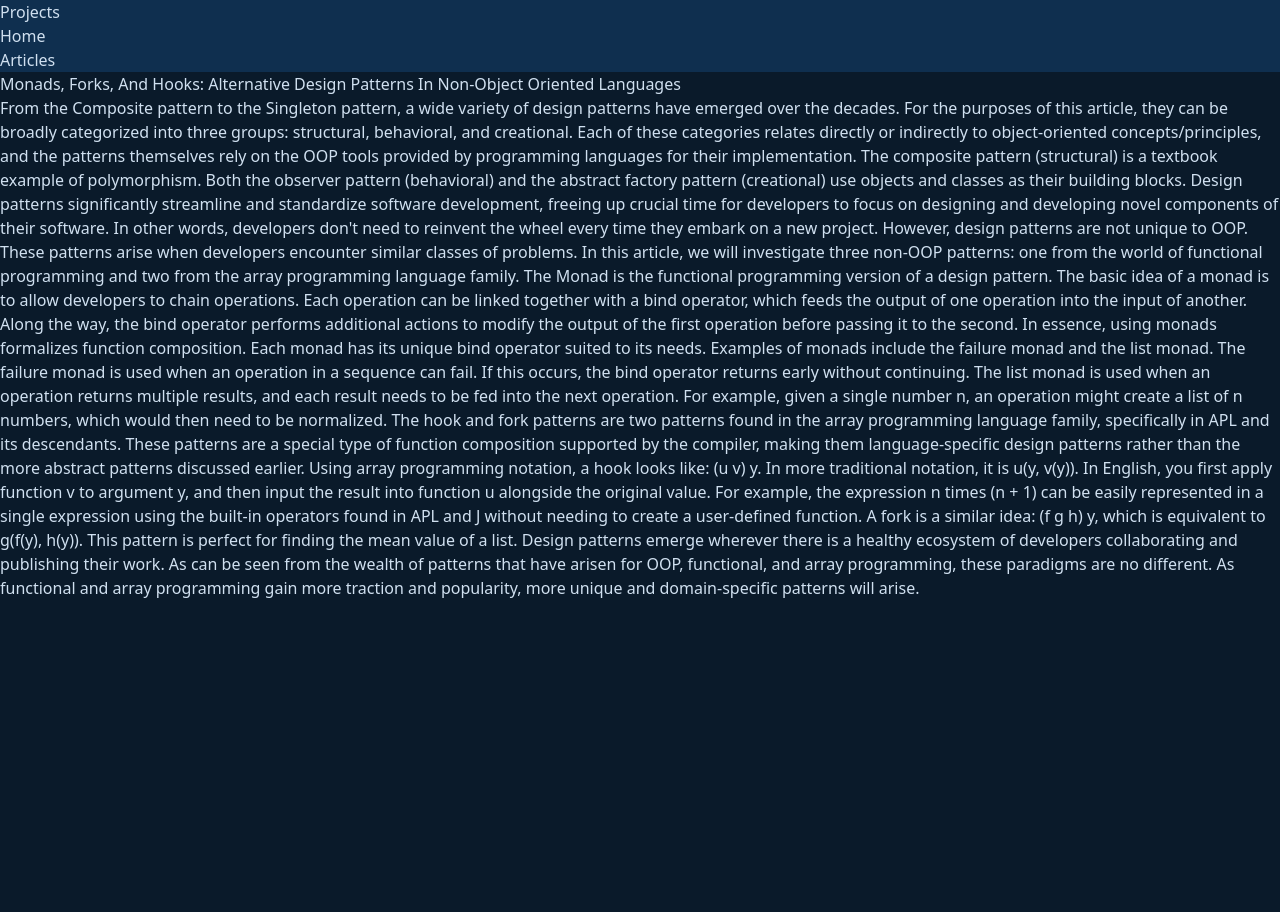
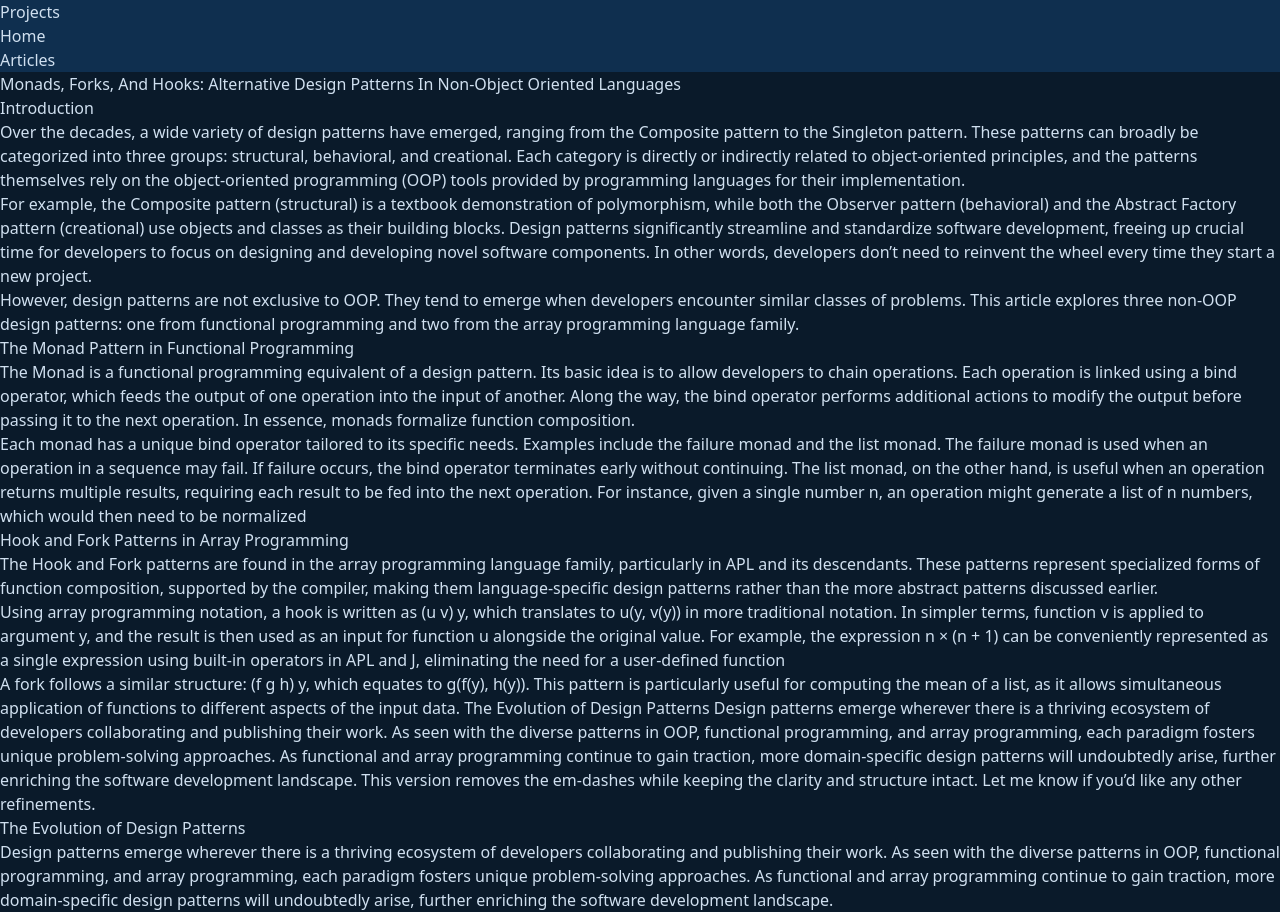
Before and after one commit to CAD-CS/CAD-CS.github.io, a Next.js app: page /articles/alternative-designs in a window 1280 px wide. Before the commit the page ends 800 px from the top, so only its background shows below. Built offline with nearby package versions, Linux system fonts and the light colour scheme.

Commit message:
updated articles

```diff
--- a/src/app/articles/alternative-designs/page.tsx
+++ b/src/app/articles/alternative-designs/page.tsx
@@ -1,4 +1,5 @@
 import ContentBox from "@/app/_components/ContentBox";
+import ContentHeader from "@/app/_components/ContentHeader";
 import ContentParagraph from "@/app/_components/ContentParagraph";
 import PageHeader from "@/app/_components/PageHeader";
 import { Metadata } from "next";
@@ -15,58 +16,97 @@ export default function AlternativeDesigns() {
         Oriented Languages
       </PageHeader>
       <ContentBox>
+        <ContentHeader>Introduction</ContentHeader>
         <ContentParagraph>
-          From the Composite pattern to the Singleton pattern, a wide variety of
-          design patterns have emerged over the decades. For the purposes of
-          this article, they can be broadly categorized into three groups:
-          structural, behavioral, and creational. Each of these categories
-          relates directly or indirectly to object-oriented concepts/principles,
-          and the patterns themselves rely on the OOP tools provided by
-          programming languages for their implementation. The composite pattern
-          (structural) is a textbook example of polymorphism. Both the observer
-          pattern (behavioral) and the abstract factory pattern (creational) use
-          objects and classes as their building blocks. Design patterns
-          significantly streamline and standardize software development, freeing
-          up crucial time for developers to focus on designing and developing
-          novel components of their software. In other words, developers
-          don&#39;t need to reinvent the wheel every time they embark on a new
-          project. However, design patterns are not unique to OOP. These
-          patterns arise when developers encounter similar classes of problems.
-          In this article, we will investigate three non-OOP patterns: one from
-          the world of functional programming and two from the array programming
-          language family. The Monad is the functional programming version of a
-          design pattern. The basic idea of a monad is to allow developers to
-          chain operations. Each operation can be linked together with a bind
-          operator, which feeds the output of one operation into the input of
-          another. Along the way, the bind operator performs additional actions
-          to modify the output of the first operation before passing it to the
-          second. In essence, using monads formalizes function composition. Each
-          monad has its unique bind operator suited to its needs. Examples of
-          monads include the failure monad and the list monad. The failure monad
-          is used when an operation in a sequence can fail. If this occurs, the
-          bind operator returns early without continuing. The list monad is used
-          when an operation returns multiple results, and each result needs to
-          be fed into the next operation. For example, given a single number n,
-          an operation might create a list of n numbers, which would then need
-          to be normalized. The hook and fork patterns are two patterns found in
-          the array programming language family, specifically in APL and its
-          descendants. These patterns are a special type of function composition
-          supported by the compiler, making them language-specific design
-          patterns rather than the more abstract patterns discussed earlier.
-          Using array programming notation, a hook looks like: (u v) y. In more
-          traditional notation, it is u(y, v(y)). In English, you first apply
-          function v to argument y, and then input the result into function u
-          alongside the original value. For example, the expression n times (n +
-          1) can be easily represented in a single expression using the built-in
-          operators found in APL and J without needing to create a user-defined
-          function. A fork is a similar idea: (f g h) y, which is equivalent to
-          g(f(y), h(y)). This pattern is perfect for finding the mean value of a
-          list. Design patterns emerge wherever there is a healthy ecosystem of
-          developers collaborating and publishing their work. As can be seen
-          from the wealth of patterns that have arisen for OOP, functional, and
-          array programming, these paradigms are no different. As functional and
-          array programming gain more traction and popularity, more unique and
-          domain-specific patterns will arise.
+          Over the decades, a wide variety of design patterns have emerged,
+          ranging from the Composite pattern to the Singleton pattern. These
+          patterns can broadly be categorized into three groups: structural,
+          behavioral, and creational. Each category is directly or indirectly
+          related to object-oriented principles, and the patterns themselves
+          rely on the object-oriented programming (OOP) tools provided by
+          programming languages for their implementation.
+        </ContentParagraph>
+        <ContentParagraph>
+          For example, the Composite pattern (structural) is a textbook
+          demonstration of polymorphism, while both the Observer pattern
+          (behavioral) and the Abstract Factory pattern (creational) use objects
+          and classes as their building blocks. Design patterns significantly
+          streamline and standardize software development, freeing up crucial
+          time for developers to focus on designing and developing novel
+          software components. In other words, developers don’t need to reinvent
+          the wheel every time they start a new project.
+        </ContentParagraph>
+        <ContentParagraph>
+          However, design patterns are not exclusive to OOP. They tend to emerge
+          when developers encounter similar classes of problems. This article
+          explores three non-OOP design patterns: one from functional
+          programming and two from the array programming language family.
+        </ContentParagraph>
+        <ContentHeader>
+          The Monad Pattern in Functional Programming
+        </ContentHeader>
+        <ContentParagraph>
+          The Monad is a functional programming equivalent of a design pattern.
+          Its basic idea is to allow developers to chain operations. Each
+          operation is linked using a bind operator, which feeds the output of
+          one operation into the input of another. Along the way, the bind
+          operator performs additional actions to modify the output before
+          passing it to the next operation. In essence, monads formalize
+          function composition.
+        </ContentParagraph>
+        <ContentParagraph>
+          Each monad has a unique bind operator tailored to its specific needs.
+          Examples include the failure monad and the list monad. The failure
+          monad is used when an operation in a sequence may fail. If failure
+          occurs, the bind operator terminates early without continuing. The
+          list monad, on the other hand, is useful when an operation returns
+          multiple results, requiring each result to be fed into the next
+          operation. For instance, given a single number n, an operation might
+          generate a list of n numbers, which would then need to be normalized
+        </ContentParagraph>
+        <ContentHeader>
+          Hook and Fork Patterns in Array Programming
+        </ContentHeader>
+        <ContentParagraph>
+          The Hook and Fork patterns are found in the array programming language
+          family, particularly in APL and its descendants. These patterns
+          represent specialized forms of function composition, supported by the
+          compiler, making them language-specific design patterns rather than
+          the more abstract patterns discussed earlier.
+        </ContentParagraph>
+        <ContentParagraph>
+          Using array programming notation, a hook is written as (u v) y, which
+          translates to u(y, v(y)) in more traditional notation. In simpler
+          terms, function v is applied to argument y, and the result is then
+          used as an input for function u alongside the original value. For
+          example, the expression n × (n + 1) can be conveniently represented as
+          a single expression using built-in operators in APL and J, eliminating
+          the need for a user-defined function
+        </ContentParagraph>
+        <ContentParagraph>
+          A fork follows a similar structure: (f g h) y, which equates to
+          g(f(y), h(y)). This pattern is particularly useful for computing the
+          mean of a list, as it allows simultaneous application of functions to
+          different aspects of the input data. The Evolution of Design Patterns
+          Design patterns emerge wherever there is a thriving ecosystem of
+          developers collaborating and publishing their work. As seen with the
+          diverse patterns in OOP, functional programming, and array
+          programming, each paradigm fosters unique problem-solving approaches.
+          As functional and array programming continue to gain traction, more
+          domain-specific design patterns will undoubtedly arise, further
+          enriching the software development landscape. This version removes the
+          em-dashes while keeping the clarity and structure intact. Let me know
+          if you’d like any other refinements.
+        </ContentParagraph>
+        <ContentHeader>The Evolution of Design Patterns</ContentHeader>
+        <ContentParagraph>
+          Design patterns emerge wherever there is a thriving ecosystem of
+          developers collaborating and publishing their work. As seen with the
+          diverse patterns in OOP, functional programming, and array
+          programming, each paradigm fosters unique problem-solving approaches.
+          As functional and array programming continue to gain traction, more
+          domain-specific design patterns will undoubtedly arise, further
+          enriching the software development landscape.
         </ContentParagraph>
       </ContentBox>
     </article>
--- a/src/app/page.tsx
+++ b/src/app/page.tsx
@@ -48,6 +48,12 @@ export default function Home() {
           I thrive in team environments, ensuring successful project outcomes
           and fostering positive workplace relationships.
         </ContentParagraph>
+        <ContentHeader>A little about this site</ContentHeader>
+        <ContentParagraph>
+          This site is a personal project that I built to showcase my skills and
+          projects. It is built using Next.js, TypeScript, and Tailwind CSS. The
+          source code is available on <a href="https://github.com/CAD-CS/CAD-CS.github.io" target="_blank" rel="noopener noreferrer" className="underline hover:text-purple-700 hover:italic">GitHub</a>.
+        </ContentParagraph>
       </ContentBox>
     </>
   );
```
Also changed, not shown: src/app/articles/monadic-dyadic/page.tsx (+70 -4 lines).
